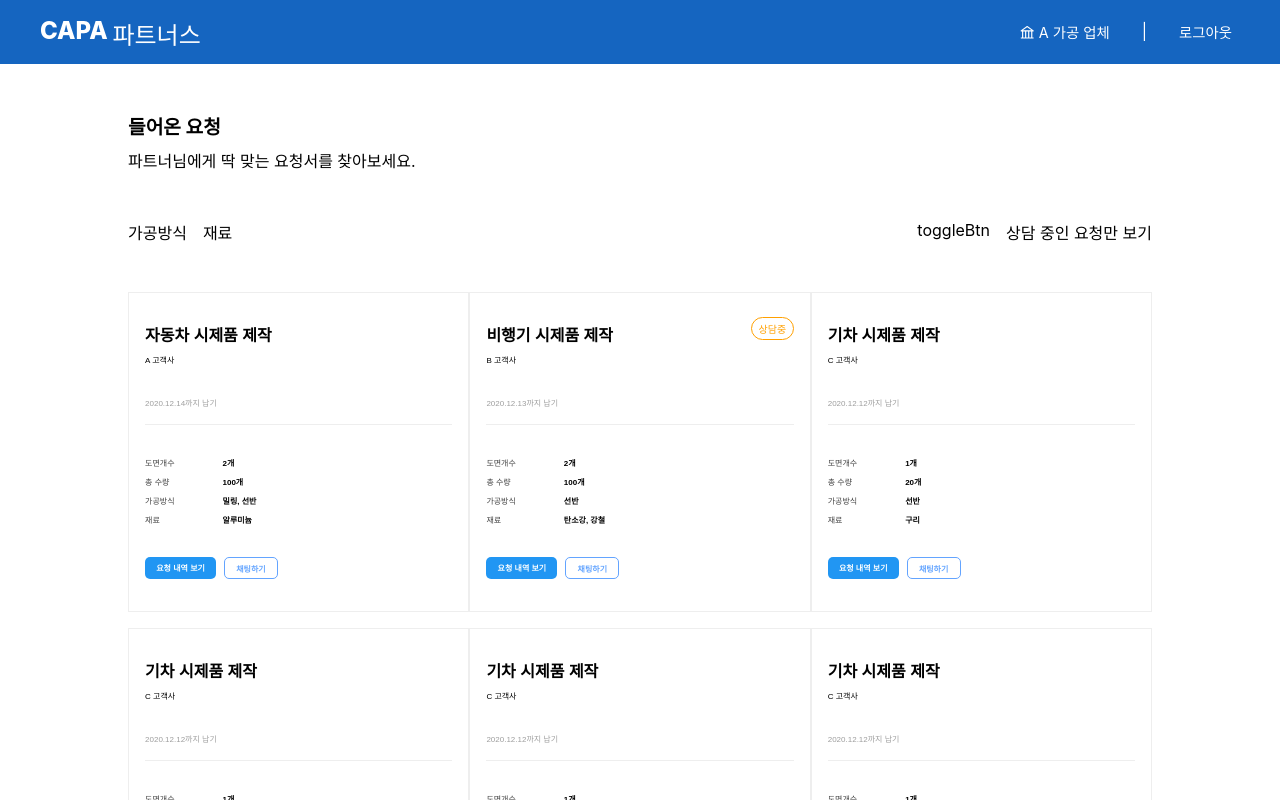
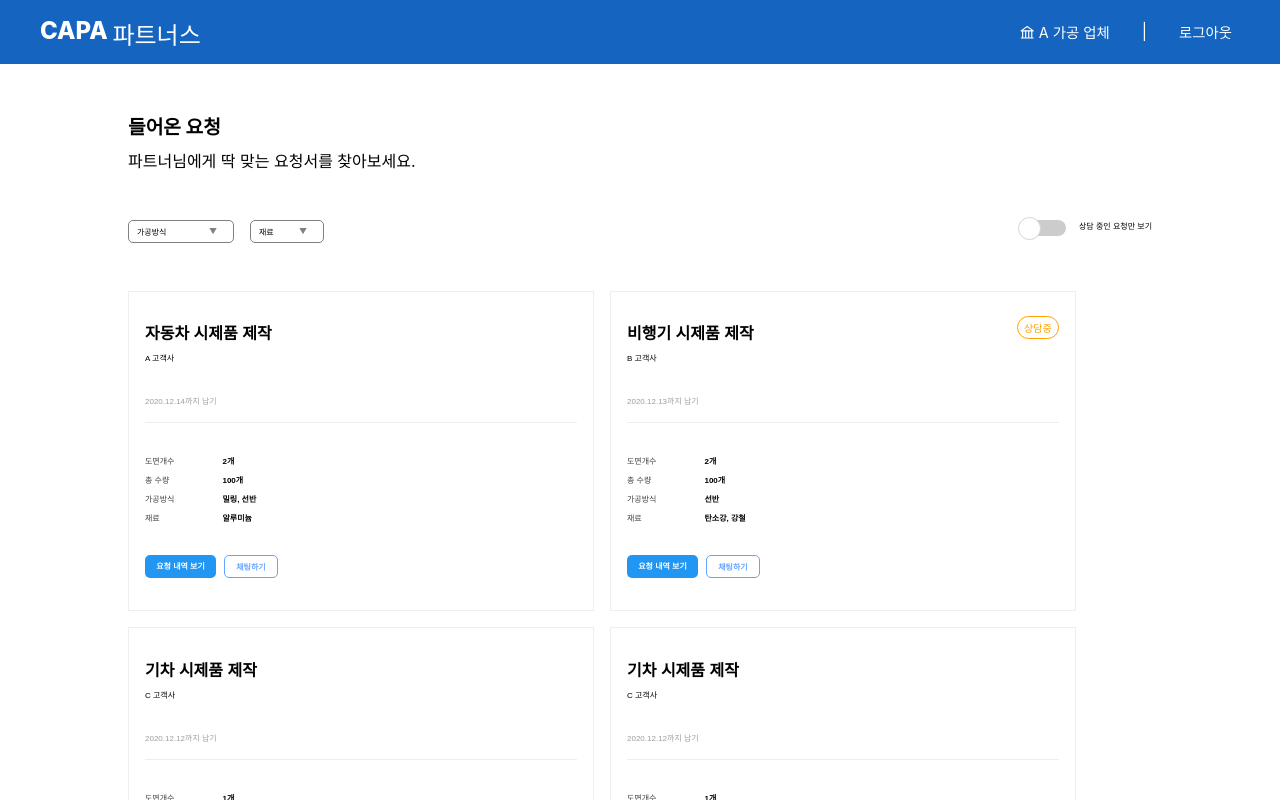
Before and after one commit to Captainjack-kor/capaTest, a React (Create React App) app in the folder capa/: page / in a window 1280 px wide. Shown: the top 800 px of the page. Built offline with nearby package versions, Linux system fonts and the light colour scheme.

Commit message:
toggle done

```diff
--- a/capa/package.json
+++ b/capa/package.json
@@ -7,6 +7,7 @@
     "@testing-library/jest-dom": "^5.14.1",
     "@testing-library/react": "^11.2.7",
     "@testing-library/user-event": "^12.8.3",
+    "antd": "^4.16.12",
     "react": "^17.0.2",
     "react-dom": "^17.0.2",
     "react-responsive": "^9.0.0-beta.3",
--- a/capa/src/components/MainContents.js
+++ b/capa/src/components/MainContents.js
@@ -1,7 +1,14 @@
 import "../style/MainContents.css";
 import MainContentsList from "../components/MainContentsList";
+import React, { useState } from 'react';
 
 const MainContents = () => {
+  const [toggle, setToggle] = useState(false);
+  const onChange = (e) => {
+    setToggle(!toggle);
+  }
+  // console.log("check: "+ toggle);
+
   return (
     <div id="mainContents">
       <div className="leftSpace"> </div>
@@ -10,17 +17,59 @@ const MainContents = () => {
         <div className="boldFont"> 들어온 요청 </div>
         <div> 파트너님에게 딱 맞는 요청서를 찾아보세요. </div>
         <div className="toggleComponentsPosition">
-          <div>
-            <div> 가공방식 </div>
-            <div> 재료 </div>
+          <div className="filteringDiv">
+            <div className="dropDown">
+              <div className="dropButton">
+                <div> 가공방식 </div>
+                <span> ▼ </span>
+              </div>
+              <div className="dropdownContents1">
+                <p>
+                  <input type="checkbox" name="" value="" /> 밀링
+                </p>
+                <p>
+                  <input type="checkbox" name="" value=""/> 선반
+                </p>
+              </div>
+
+            </div>
+            <div className="dropDown" >
+              <div className="dropButton2">
+                <div> 재료 </div>
+                <span> ▼ </span>
+              </div>
+              <div className="dropdownContents2">
+                <p>
+                  <input type="checkbox" name="" value="" /> 알루미늄
+                </p>
+                <p>
+                  <input type="checkbox" name="" value=""/> 탄소강
+                </p>
+                <p>
+                  <input type="checkbox" name="" value=""/> 구리
+                </p>
+                <p>
+                  <input type="checkbox" name="" value=""/> 합금강
+                </p>
+                <p>
+                  <input type="checkbox" name="" value=""/> 강철
+                </p>
+              </div>
+            </div>
           </div>
           <div>
-            <div> toggleBtn </div>
-            <div> 상담 중인 요청만 보기</div>
+            <div>
+              <label className="switch">
+                <input type="checkbox" onChange={onChange}/>
+                <span className="slider round"></span>
+              </label>
+            </div>
+
+            <div className="toggleDisc"> 상담 중인 요청만 보기</div>
           </div>
         </div>
         <div className="listPosition">
-          <MainContentsList />
+          <MainContentsList inMeetingHandleValue={toggle}/>
         </div>
       </div>
 
--- a/capa/src/components/MainContentsList.js
+++ b/capa/src/components/MainContentsList.js
@@ -1,6 +1,7 @@
 import React, { useState } from 'react';
 import "../style/MainContentsList.css";
-const MainContentsList = () => {
+
+const MainContentsList = ({ inMeetingHandleValue }) => {
   const [list, setList] = useState({ lists:[
     {
       uuid: 1,
@@ -66,13 +67,84 @@ const MainContentsList = () => {
       total: "20개",
       howwemade: "선반",
       material: "구리",
-      inMeeting: false,
+      inMeeting: true,
     },
   ]});
 
+  //const [meeting, setMeeting] = useState(0);
+  //const [check, setCheck] = useState(false);
+  // const inMeetingCounter = () => {
+  //   for(let i = 0; i < list.lists.length; i++) {
+  //     if(list.lists[i].inMeeting === true) {
+  //       setMeeting(meeting + 1);
+  //     }
+  //   }
+  // }
+
+  // const inMeetingChecker = () =>{
+  //   inMeetingCounter();
+  //   if(meeting > 0) {
+  //     setCheck(!check)
+  //     setMeeting(0);
+  //   }
+  // }
+
+  // inMeetingChecker();
+
+  const inMeetingChecker = list.lists.filter(value => value.inMeeting === true);
+
+  console.log(inMeetingChecker.length);
+
   return (
     <>
-      <ul className="componentsList">
+      {inMeetingHandleValue ?
+        <>
+          {inMeetingChecker.length > 0 ?
+            <ul className="componentsList">
+              {inMeetingChecker.map((t) => (
+                <li className="listsEffect" key={t.uuid}>
+                  <div>
+                    <div className="checkMeeting">
+                      <div className="listTitle">
+                        {t.title}
+                      </div>
+                      <div>
+                        { t.inMeeting ? <div className="checkMeetingDisplay">상담중</div> : "" }
+                      </div>
+                    </div>
+                    <div className="subTitle"> {t.subTitle}</div>
+
+                    <div className="date"> {t.date}</div>
+                    <div className="newLine"> </div>
+
+                    <div className="belowComponentsPart">
+                      <div className="producsInfo">
+                        <div> 도면개수 </div>
+                        <div> 총 수량 </div>
+                        <div> 가공방식 </div>
+                        <div> 재료 </div>
+                      </div>
+                      <div className="producsValue">
+                        <div> {t.products} </div>
+                        <div> {t.total} </div>
+                        <div> {t.howwemade} </div>
+                        <div> {t.material} </div>
+                      </div>
+                    </div>
+
+                    <div id="buttonPosition">
+                      <div className="listButton"> 요청 내역 보기 </div>
+                      <div className="chatButton"> 채팅하기 </div>
+                    </div>
+
+                  </div>
+                </li>
+              ))}
+          </ul>
+          : <div className="nothingInhere"> <div>조건에 맞는 견적 요청이 없습니다.</div> </div>  }
+
+        </>
+      : <ul className="componentsList">
           {list.lists.map((t) => (
             <li className="listsEffect" key={t.uuid}>
               <div>
@@ -112,7 +184,7 @@ const MainContentsList = () => {
               </div>
             </li>
           ))}
-      </ul>
+      </ul>}
     </>
   );
 }
--- a/capa/src/style/MainContents.css
+++ b/capa/src/style/MainContents.css
@@ -35,11 +35,161 @@
 }
 
 .toggleComponentsPosition div:nth-child(1) {
-  margin-right: 1rem;
+  margin-right: 0.5rem;
 }
 
 .listPosition {
-  /* display: flex; */
-  /* flex-direction: column; */
   margin-top: 3rem;
 }
+
+.dropButton {
+  width: 5rem;
+  display: flex;
+  justify-content: space-between;
+  background-color: white;
+  color: gray;
+  font-size: 0.5rem;
+  border-radius: 5px;
+  padding: 0.3rem 1rem 0.3rem 0.5rem;
+  border: 1px solid gray;
+  cursor: pointer;
+}
+
+.dropButton2 {
+  width: 3rem;
+  display: flex;
+  justify-content: space-between;
+  background-color: white;
+  color: gray;
+  font-size: 0.5rem;
+  border-radius: 5px;
+  padding: 0.3rem 1rem 0.3rem 0.5rem;
+  border: 1px solid gray;
+  cursor: pointer;
+}
+
+.dropButton > div {
+  color: black;
+}
+
+.dropButton2 > div {
+  color: black;
+}
+
+.dropdownContents1 {
+  display: none;
+  position: absolute;
+  background-color: white;
+  border: black 1px solid;
+  /* margin-top: 0.2rem; */
+  width: 7rem;
+  padding-left: 1rem;
+  z-index: 1;
+}
+
+.dropdownContents1 p {
+  color: black;
+  display: block;
+}
+
+.dropDown:hover .dropdownContents1 {
+  display: block;
+}
+
+.dropdownContents2 {
+  display: none;
+  position: absolute;
+  background-color: white;
+  border: black 1px solid;
+  /* margin-top: 0.2rem; */
+  width: 8rem;
+  padding-left: 1rem;
+  z-index: 1;
+}
+
+.dropdownContents2 p {
+  color: black;
+  display: block;
+}
+
+.dropDown:hover .dropdownContents2 {
+  display: block;
+}
+
+.switch {
+  position: relative;
+  display: inline-block;
+  width: 2.5rem;
+  height: 1rem;
+  margin-right: 0.3rem;
+}
+
+.switch input {
+  opacity: 0;
+  width: 0;
+  height: 0;
+}
+
+.slider {
+  position: absolute;
+  cursor: pointer;
+  top: 0;
+  left: 0;
+  right: 0;
+  bottom: 0;
+  background-color: #ccc;
+  -webkit-transition: .4s;
+  transition: .4s;
+}
+
+.slider:before {
+  position: absolute;
+  content: "";
+  height: 1.3rem;
+  width: 1.3rem;
+  left: -0.5rem;
+  bottom: -0.25rem;
+  background-color: white;
+  border: 0.1px lightgray solid;
+  -webkit-transition: .4s;
+  transition: .4s;
+}
+
+input:checked + .slider {
+  background-color: #bbdefb;
+}
+
+input:focus + .slider {
+  box-shadow: 0 0 1px #bbdefb;
+}
+
+input:checked + .slider:before {
+  -webkit-transform: translateX(2rem);
+  -ms-transform: translateX(2rem);
+  transform: translateX(2rem);
+  background-color: #2196f3;
+}
+
+.slider.round {
+  border-radius: 34px;
+}
+
+.slider.round:before {
+  border-radius: 50%;
+}
+
+.nothingInhere {
+  text-align: center;
+  border: gray 1px solid;
+  color: gray;
+  height: 7rem;
+  width: 100%;
+}
+
+.toggleDisc {
+  font-size: 0.5rem;
+}
+
+.nothingInhere > div {
+  margin-top: 2.8rem;
+}
--- a/capa/src/style/MainContentsList.css
+++ b/capa/src/style/MainContentsList.css
@@ -1,21 +1,26 @@
 .componentsList {
   list-style: none;
-  padding-left: 0px;
+  /* padding-left: 0px; */
   display: flex;
   flex-direction: row;
-  justify-content: space-around;
-  /* justify-content: space-around; */
-  /* justify-content: space-evenly; */
+  justify-content:left;
   flex-wrap: wrap;
+  padding: 0px;
+  margin: 0px;
 }
 
 .listsEffect {
   padding: 1.5rem 1rem 2rem 1rem;
   margin-bottom: 1rem;
+  margin-right: 1rem;
   border: 1px #eeeeee solid;
   /* height: 30%; */
-  width: 30%;
+  width: 27rem;
   font-family: Arial, Helvetica, sans-serif;
+}
+
+.listsEffect:hover {
+  border: 1px #63a4ff solid;
 }
 
 #buttonPosition {
```
Also changed, not shown: 1 other file (tests, documents, lock files or other folders).
